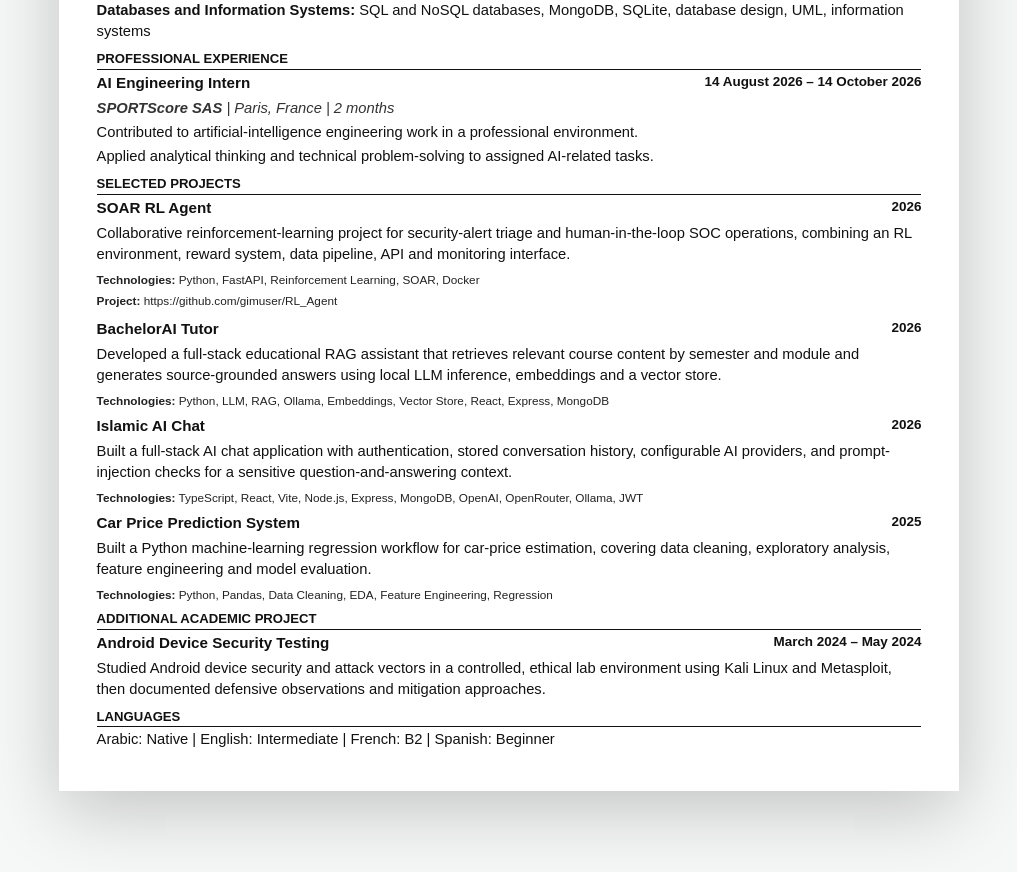
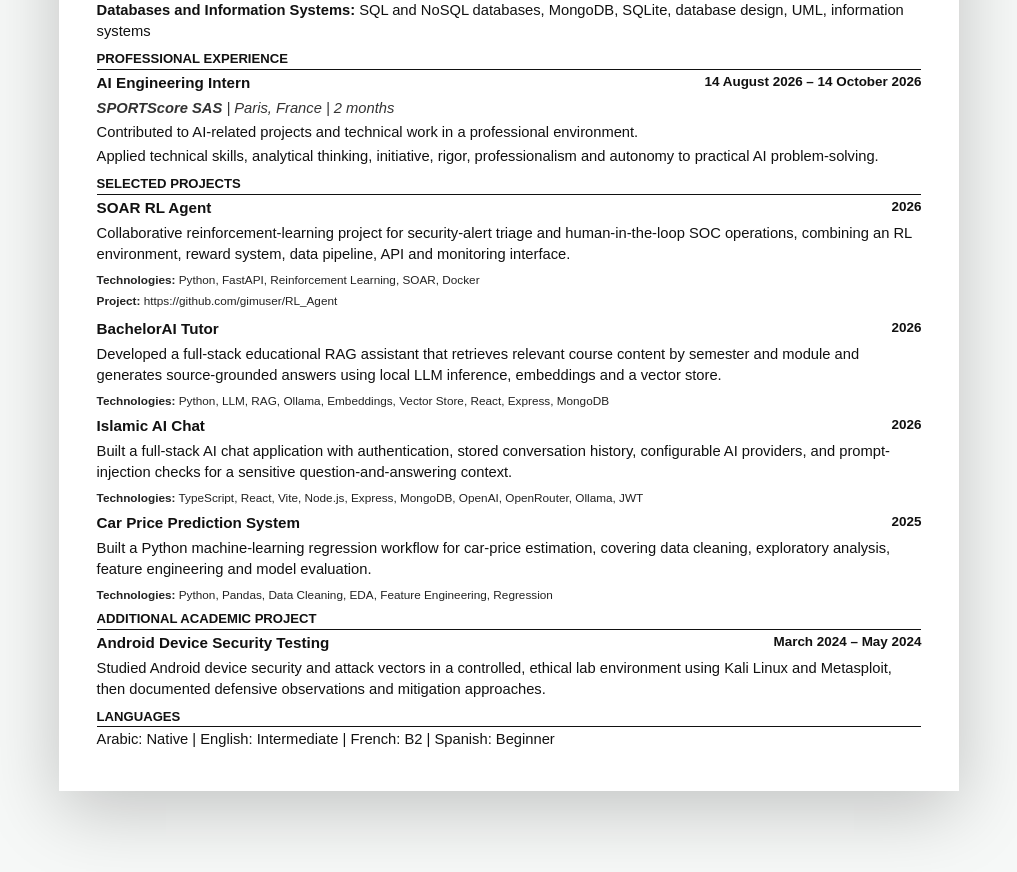
Before and after one commit to gimuser/Portfulio, a Next.js app: page /cv in a window 1280 px wide. Shown: the part 1060-1932 px from the top of the page, without its empty margins (131-1148 px from the left). Built offline with nearby package versions, Linux system fonts and the light colour scheme.

Commit message:
Refine internship bullets to match certificate-backed wording

```diff
--- a/data/cv.ts
+++ b/data/cv.ts
@@ -136,12 +136,12 @@ export const cvProfessionalExperience: CvExperience[] = [
     duration: { en: "2 months", fr: "2 mois" },
     bullets: [
       {
-        en: "Contributed to artificial-intelligence engineering work in a professional environment.",
-        fr: "Contribution à des travaux d’ingénierie en intelligence artificielle dans un environnement professionnel.",
+        en: "Contributed to AI-related projects and technical work in a professional environment.",
+        fr: "Contribution à des projets et travaux liés à l’IA dans un environnement professionnel.",
       },
       {
-        en: "Applied analytical thinking and technical problem-solving to assigned AI-related tasks.",
-        fr: "Mobilisation de capacités d’analyse et de résolution de problèmes techniques dans le cadre de tâches liées à l’IA.",
+        en: "Applied technical skills, analytical thinking, initiative, rigor, professionalism and autonomy to practical AI problem-solving.",
+        fr: "Mobilisation de compétences techniques, d’analyse, d’initiative, de rigueur, de professionnalisme et d’autonomie pour résoudre des problématiques concrètes en IA.",
       },
     ],
   },
```
